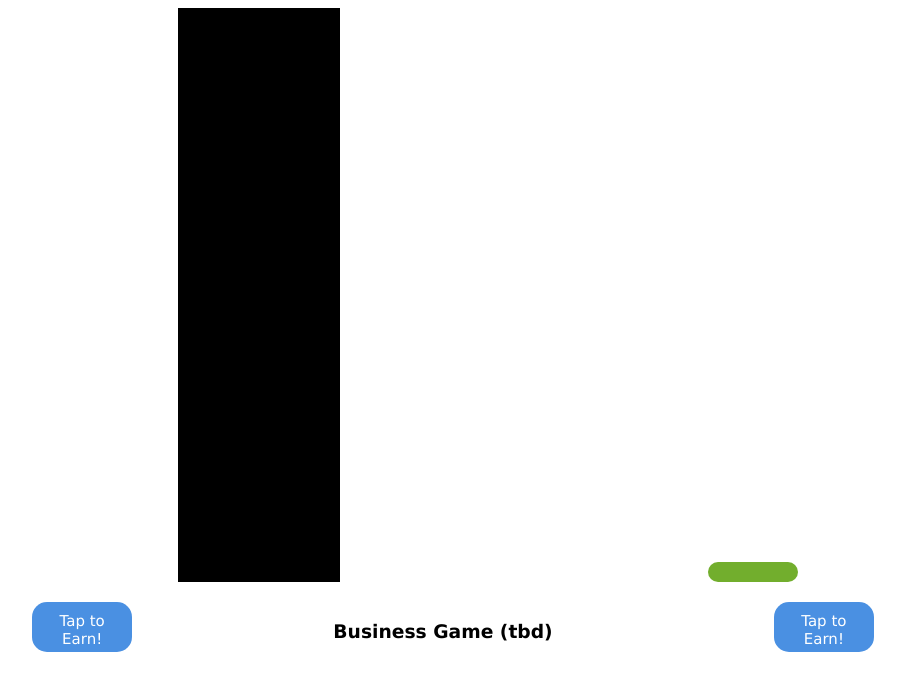
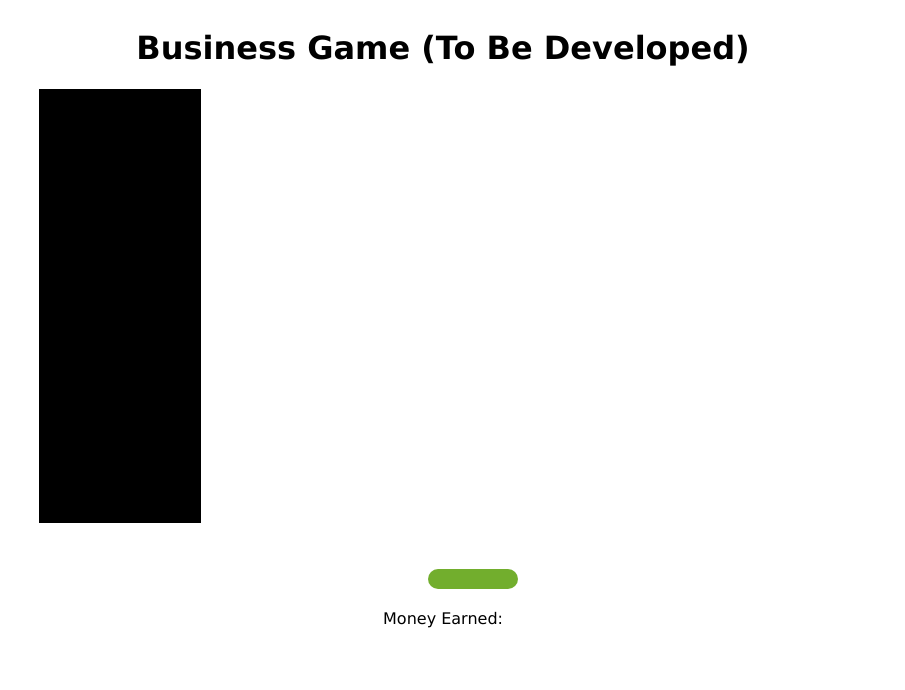
Before and after one commit to bergconnor95/hackathon-team9, an Angular app in the folder frontend/: page /business-game in a window 1280 px wide. Shown: the top 690 px of the page, without its empty margins (197-1102 px from the left). Built offline with nearby package versions, Linux system fonts and the light colour scheme; what angular-us-map would draw is missing.

Commit message:
update displays

```diff
--- a/frontend/src/app/business-game/business-game.component.css
+++ b/frontend/src/app/business-game/business-game.component.css
@@ -33,7 +33,7 @@ margin: auto; */
   position: absolute;
 }
 .event{
-  height: 80px;
+  height: 60px;
   width: 160px;
   border: 1px solid black;
   background-color: black;
--- a/frontend/src/app/business-game/business-game.component.html
+++ b/frontend/src/app/business-game/business-game.component.html
@@ -1,6 +1,7 @@
-<div id="allOfTheEverything">
+<div id="allOfTheEverything" style="display: flex; flex-direction:column; text-align: center;">
+  <h1>Business Game (To Be Developed)</h1>
 
-  <div style="display: flex; flex-direction:row; position: relative; justify-content: space-evenly;" id="bigBox">
+  <div style="display: flex; flex-direction:row; position: relative; justify-content: space-evenly; height: 500px;" id="bigBox">
     <div style="flex-direction: column">
       <div class="event" id="eventseven">
         <p>You've Zuckerberg'd it!</p>
@@ -27,11 +28,11 @@
 
     <div style="flex-direction: column">
       <div class="stay" id="progressBar">
-        {{moneyEarned | number : '1.2-2'}}
+        <!-- {{moneyEarned | number : '1.2-2'}} -->
       </div>
     </div>
 
-    <!-- <div style="flex-direction: column;">
+    <div style="flex-direction: column;">
       <p class="itemDescript" id="concert">Concert Ticket - $50.00</p>
       <p class="itemDescript" id="dot">Dot - $25.00</p>
       <p class="itemDescript" id="movie">Movie Ticket - $13.00</p>
@@ -39,13 +40,14 @@
       <p class="itemDescript" id="happyMeal">Happy Meal - $3.00</p>
       <p class="itemDescript" id="music">Music Download - $0.99</p>
       <p class="itemDescript" id="bubbleGum">Gum - $0.25</p>
-    </div> -->
+    </div>
   </div>
 
   <div style="display: flex; flex-direction: row; justify-content: space-evenly; margin-top: 20px; text-align: center;">
-    <button class="earnBtn earn" (click)="expandBar()" id="Lt2earn">Tap to Earn!</button>
-    <h3>Business Game (tbd)</h3>
-    <button class="earnBtn earn" (click)="expandBar()" id="Rt2earn">Tap to Earn!</button>
+    <!-- <p><strong>Note:</strong> Business Game (tbd)</p> -->
+    <div style="color: black;">Money Earned: {{moneyEarned | number : '1.2-2'}}</div>
+    <!-- <div><p class="itemDescript" id="bubbleGum">Gum - $0.25</p></div>  -->
+    <!-- ^ just to keep placement -->
   </div>
 
   <!-- all of the modals below -->
--- a/frontend/src/app/game/game.component.css
+++ b/frontend/src/app/game/game.component.css
@@ -84,7 +84,7 @@ z-index: 91;
   width: 90px;
   position: absolute;
   bottom: 0;
-  height:20px;
+  height:0px;
   background-color: #72AE2D;
   color: white;
   border-radius: 10px;
--- a/frontend/src/app/game/game.component.html
+++ b/frontend/src/app/game/game.component.html
@@ -34,8 +34,9 @@
 
   <div style="flex-direction: column">
     <div class="stay" id="progressBar">
-        {{moneyEarned | number : '1.2-2'}}
+        <!-- {{moneyEarned | number : '1.2-2'}} -->
     </div>
+    <!-- <p style="color: black;">{{moneyEarned | number : '1.2-2'}}</p> -->
   </div>
 
   <div style="flex-direction: column;">
@@ -52,8 +53,9 @@
 </div>
 
 <div style="margin-top: 20px; text-align: center;">
-  <button class="earnBtn earn" (click)="expandBar()" id="Lt2earn">Tap to Earn!</button>
-  <button class="earnBtn earn" (click)="expandBar()" id="Rt2earn">Tap to Earn!</button>
+  <!-- <button class="earnBtn earn" (click)="expandBar()" id="Lt2earn">Tap to Earn!</button>
+  <button class="earnBtn earn" (click)="expandBar()" id="Rt2earn">Tap to Earn!</button> -->
+  <div style="color: black;">Money Earned: {{moneyEarned | number : '1.2-2'}}</div>
 </div>
 
 <!-- all of the modals below -->
@@ -137,3 +139,5 @@
     </div>
   </div>
 </div>
+
+</div>
```
